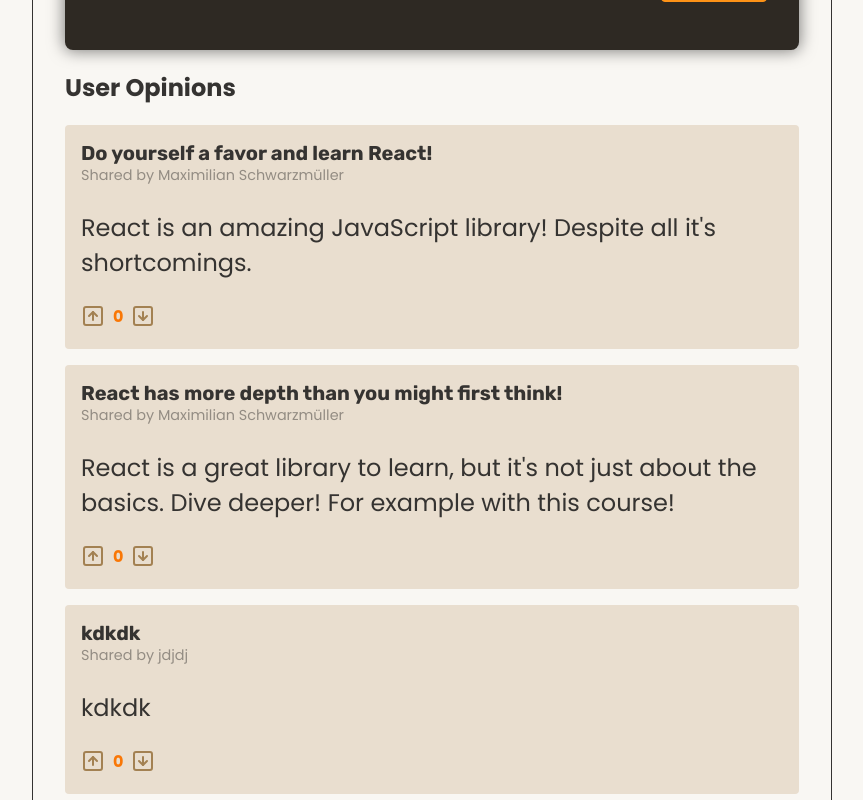
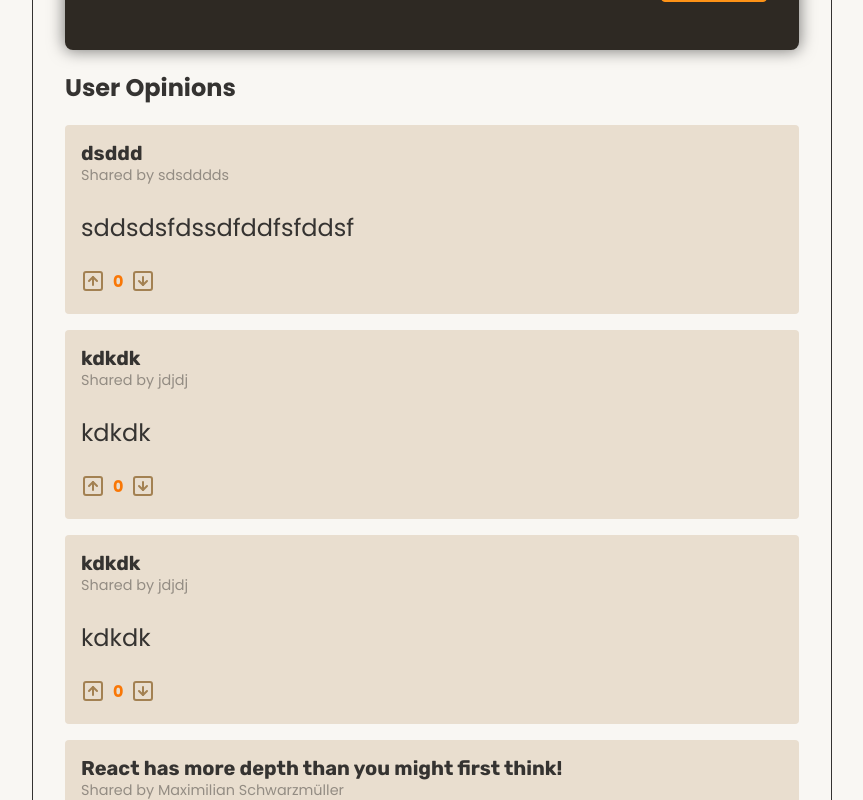
Before and after one commit to pguto4real/forms-user-inputc, a React (Vite) app: page / in a window 1280 px wide. Shown: the part 660-1460 px from the top of the page, without its empty margins (208-1071 px from the left). Built offline with nearby package versions, Linux system fonts and the light colour scheme; data requests are answered from the project's data file.

Commit message:
sorted oppinion

```diff
--- a/src/components/Opinions.jsx
+++ b/src/components/Opinions.jsx
@@ -1,17 +1,20 @@
-import { use } from 'react';
+import { use } from "react";
 
-import { Opinion } from './Opinion';
-import { OpinionsContext } from '../store/opinions-context';
+import { Opinion } from "./Opinion";
+import { OpinionsContext } from "../store/opinions-context";
 
 export function Opinions() {
   const { opinions } = use(OpinionsContext);
+  const sortedOpinions = opinions
+    ? [...opinions].sort((a, b) => b.id - a.id)
+    : [];
 
   return (
     <div id="opinions">
       <h2>User Opinions</h2>
-      {opinions && (
+      {sortedOpinions.length > 0 && (
         <ul>
-          {opinions.map((o) => (
+          {sortedOpinions.map((o) => (
             <li key={o.id}>
               <Opinion opinion={o} />
             </li>
```
